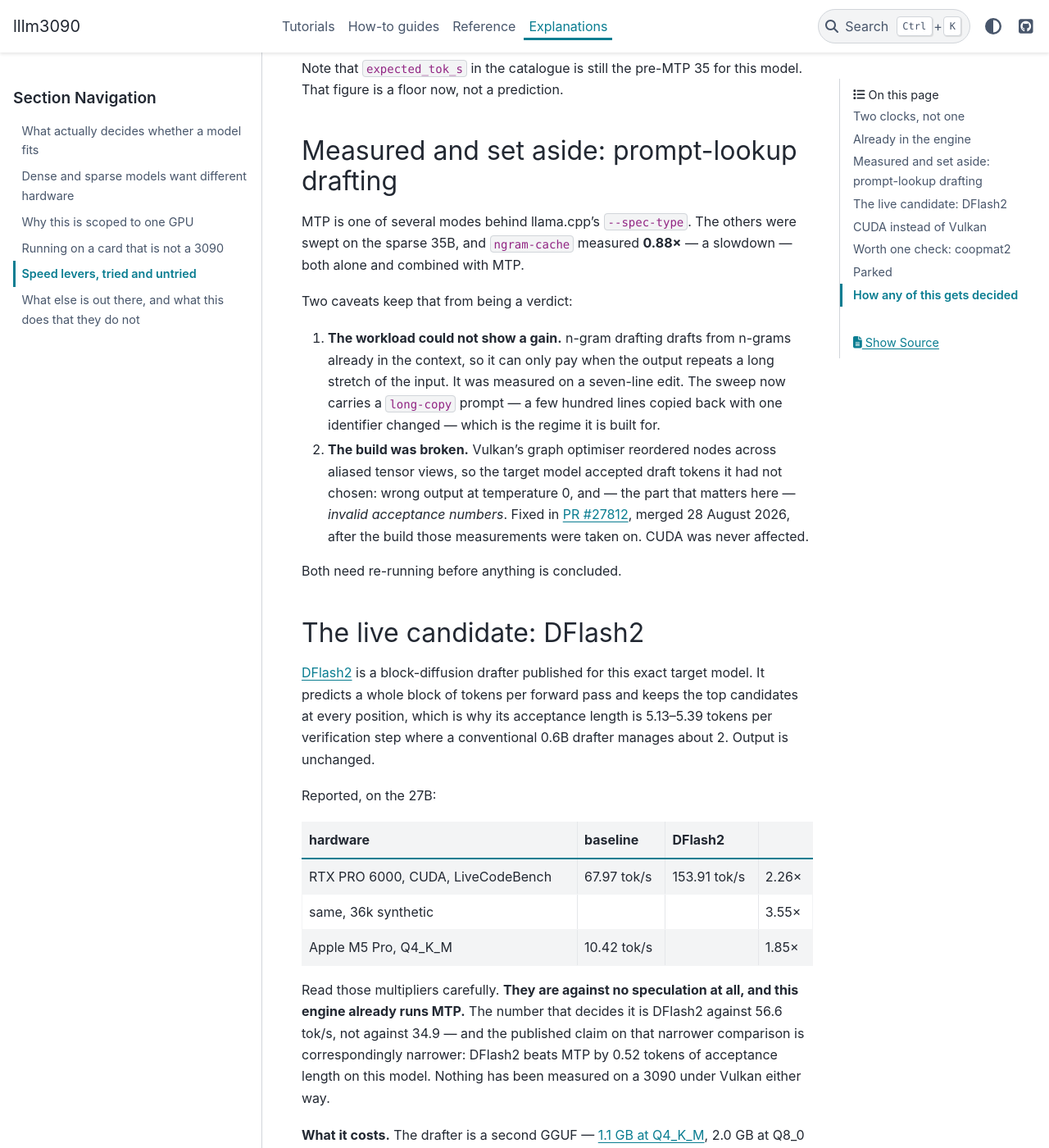
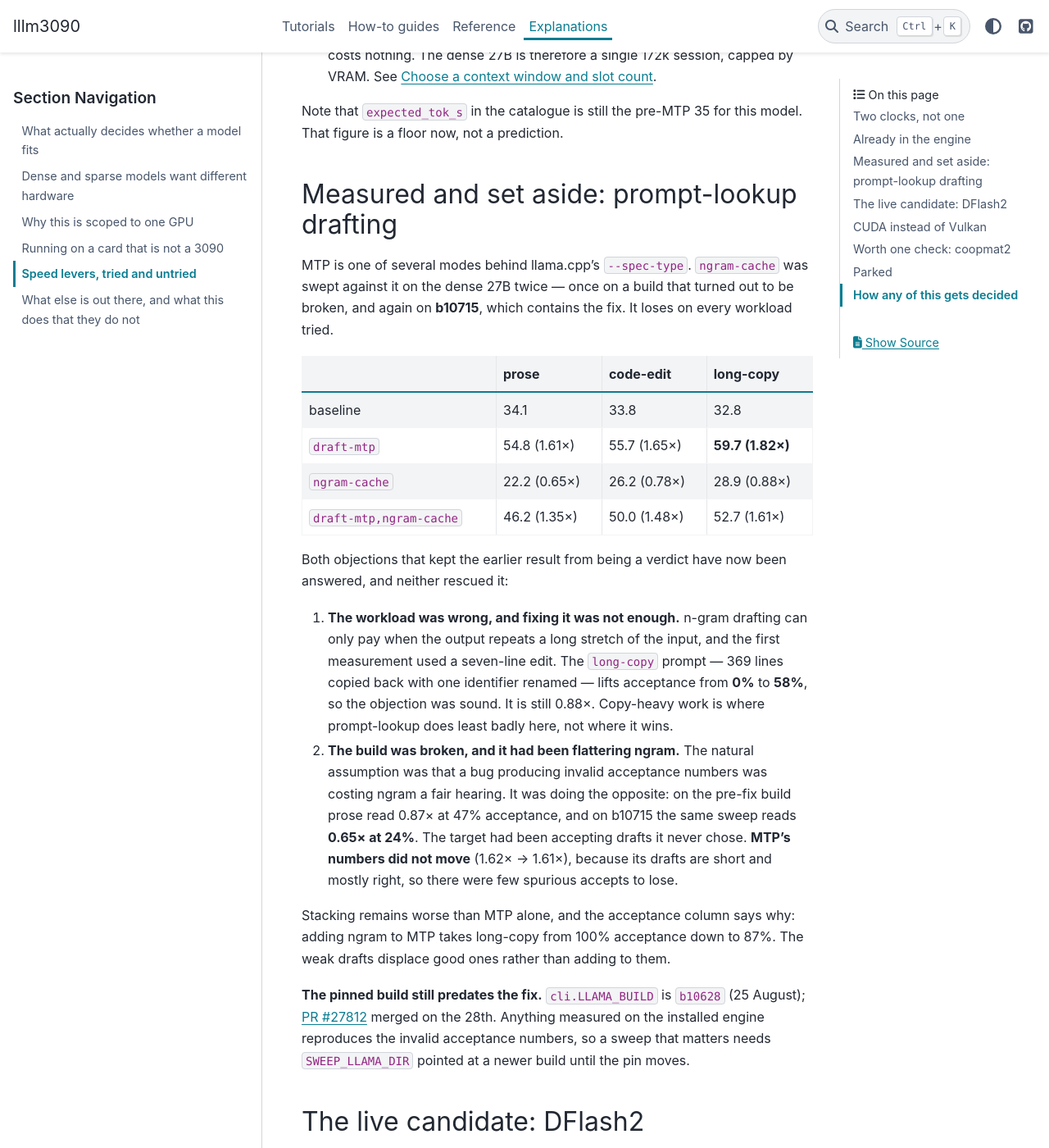
Before and after one commit to gilesknap/lllm3090, a Sphinx documentation site: the page built from docs/explanations/going-faster.md, in a window 1280 px wide and 1400 px high, scrolled down 1321 px. Shown: the whole window at 82% size. Built offline with Sphinx 7.4.7 and the PyData theme 0.15.4, drawn with Linux system fonts in a browser that asks for light colours; the version number could not be read and is left out; some of the changed text lies outside the part shown.

Commit message:
Settle the ngram question, in the direction nobody expected
Both objections that kept the earlier 0.88x from being a verdict have been
answered by a re-run on b10715, and neither rescued it.

The workload objection was sound and insufficient. `long-copy` -- 369 lines
copied back with one identifier renamed -- lifts acceptance from 0% on the
seven-line edit to 58%, which is the regime prompt-lookup is built for. It is
still 0.88x. Copy-heavy work is where ngram does least badly, not where it wins.

The broken build had been flattering ngram, not hurting it. The assumption was
that a bug producing invalid acceptance numbers denied it a fair hearing; it did
the opposite. Prose was 0.87x at 47% acceptance before the fix and is 0.65x at
24% after: the target had been accepting drafts it never chose. MTP did not move
(1.62x -> 1.61x), because its drafts are short and mostly right, so there were
few spurious accepts to lose -- worth stating, since the caveat as written cast
doubt over MTP's recorded numbers too.

Stacking stays worse than MTP alone and the acceptance column says why: adding
ngram takes long-copy from 100% acceptance to 87%. Weak drafts displace good
ones rather than adding to them.

Also corrected: the sweep was on the dense 27B, not the sparse 35B, which is
what the runbook has said all along. And `cli.LLAMA_BUILD` is still b10628,
three days older than the fix, so a sweep on the installed engine reproduces the
invalid numbers -- SWEEP_LLAMA_DIR until the pin moves.

Adds one falsifiable prediction to the CUDA section: verifying k drafts is a
batched forward pass, which is the work Vulkan is 3-4x behind on, so ngram --
which drafts long runs where MTP drafts one or two -- is the config whose
verdict should move furthest on CUDA.

Measurements by a peer session on b10715; raw output checked against the table.

Co-Authored-By: Claude Opus 5 <noreply@anthropic.com>
Claude-Session: https://claude.ai/code/session_01UT2NNQdbZdQ3w2WDycmy9F

```diff
--- a/docs/explanations/going-faster.md
+++ b/docs/explanations/going-faster.md
@@ -30,8 +30,10 @@ Not levers to pull, but the baseline everything else is measured against — see
   `--spec-type draft-mtp` is added on evidence rather than on a catalogue claim:
   `lllm3090.gguf.has_mtp` reads the tensor names out of the file, because
   llama.cpp refuses to start with that flag against a checkpoint lacking the
-  head. Measured on this card: **34.9 → 56.6 tok/s (1.62×)** on the dense 27B,
-  130.5 → 171.8 (1.32×) on the sparse 35B.
+  head. Measured on this card, on the pinned build: **34.9 → 56.6 tok/s
+  (1.62×)** on the dense 27B, 130.5 → 171.8 (1.32×) on the sparse 35B. The
+  table in the next section re-measures the dense model on a newer engine and
+  lands in the same place.
 - **All layers on the GPU** (`--n-gpu-layers 999`). Nothing in the catalogue is
   allowed to need offload; a model that does not fit is not offered.
 - **Flash attention on** (`-fa on`), not left at `auto`.
@@ -49,26 +51,44 @@ model. That figure is a floor now, not a prediction.
 
 ## Measured and set aside: prompt-lookup drafting
 
-MTP is one of several modes behind llama.cpp's `--spec-type`. The others were
-swept on the sparse 35B, and `ngram-cache` measured **0.88×** — a slowdown —
-both alone and combined with MTP.
+MTP is one of several modes behind llama.cpp's `--spec-type`. `ngram-cache` was
+swept against it on the dense 27B twice — once on a build that turned out to be
+broken, and again on **b10715**, which contains the fix. It loses on every
+workload tried.
 
-Two caveats keep that from being a verdict:
+| | prose | code-edit | long-copy |
+|---|---|---|---|
+| baseline | 34.1 | 33.8 | 32.8 |
+| `draft-mtp` | 54.8 (1.61×) | 55.7 (1.65×) | **59.7 (1.82×)** |
+| `ngram-cache` | 22.2 (0.65×) | 26.2 (0.78×) | 28.9 (0.88×) |
+| `draft-mtp,ngram-cache` | 46.2 (1.35×) | 50.0 (1.48×) | 52.7 (1.61×) |
 
-1. **The workload could not show a gain.** n-gram drafting drafts from n-grams
-   already in the context, so it can only pay when the output repeats a long
-   stretch of the input. It was measured on a seven-line edit. The sweep now
-   carries a `long-copy` prompt — a few hundred lines copied back with one
-   identifier changed — which is the regime it is built for.
-2. **The build was broken.** Vulkan's graph optimiser reordered nodes across
-   aliased tensor views, so the target model accepted draft tokens it had not
-   chosen: wrong output at temperature 0, and — the part that matters here —
-   *invalid acceptance numbers*. Fixed in
-   [PR #27812](https://github.com/ggml-org/llama.cpp/pull/27812), merged
-   28 August 2026, after the build those measurements were taken on. CUDA was
-   never affected.
+Both objections that kept the earlier result from being a verdict have now been
+answered, and neither rescued it:
 
-Both need re-running before anything is concluded.
+1. **The workload was wrong, and fixing it was not enough.** n-gram drafting can
+   only pay when the output repeats a long stretch of the input, and the first
+   measurement used a seven-line edit. The `long-copy` prompt — 369 lines copied
+   back with one identifier renamed — lifts acceptance from **0%** to **58%**,
+   so the objection was sound. It is still 0.88×. Copy-heavy work is where
+   prompt-lookup does least badly here, not where it wins.
+2. **The build was broken, and it had been flattering ngram.** The natural
+   assumption was that a bug producing invalid acceptance numbers was costing
+   ngram a fair hearing. It was doing the opposite: on the pre-fix build prose
+   read 0.87× at 47% acceptance, and on b10715 the same sweep reads **0.65× at
+   24%**. The target had been accepting drafts it never chose. **MTP's numbers
+   did not move** (1.62× → 1.61×), because its drafts are short and mostly
+   right, so there were few spurious accepts to lose.
+
+Stacking remains worse than MTP alone, and the acceptance column says why:
+adding ngram to MTP takes long-copy from 100% acceptance down to 87%. The weak
+drafts displace good ones rather than adding to them.
+
+**The pinned build still predates the fix.** `cli.LLAMA_BUILD` is `b10628`
+(25 August); [PR #27812](https://github.com/ggml-org/llama.cpp/pull/27812)
+merged on the 28th. Anything measured on the installed engine reproduces the
+invalid acceptance numbers, so a sweep that matters needs `SWEEP_LLAMA_DIR`
+pointed at a newer build until the pin moves.
 
 ## The live candidate: DFlash2
 
@@ -137,6 +157,17 @@ the distribution did not ship. Half of that is still true and half has expired:
   and building from source is the ordinary route on Linux — it is the only route
   llama.cpp's own build documentation describes.
 
+One prediction worth writing down before it is tested, because it is falsifiable
+and cheap to check once a CUDA build exists: **the drafter verdicts above may
+not survive the backend change, and ngram's should move furthest.** Verifying k
+drafted tokens is a batched forward pass — the same work prefill does — and
+prefill is precisely where Vulkan is 3–4× behind here. Prompt-lookup drafts long
+runs where MTP drafts one or two, so it is the config most exposed to weak
+batched compute, and its break-even acceptance should fall further than MTP's.
+Issue #27544, where speculation collapses on Vulkan above a draft width of 8 but
+not on CUDA, points the same way. Nothing has been measured on CUDA to support
+this.
+
 So the obstacle is no longer *can it build* but *what the project promises*.
 `install-engine` currently downloads a tarball and is done; a CUDA path means
 either a multi-gigabyte toolkit and a local compile on every install, or
```
